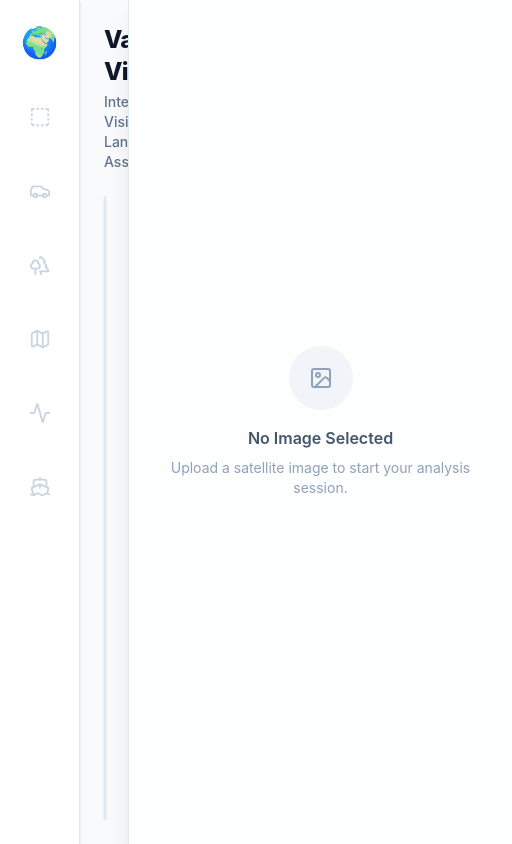
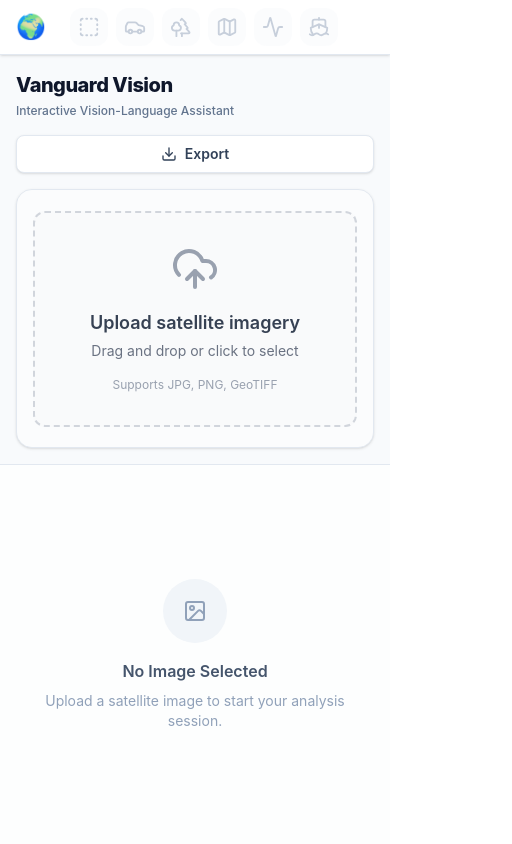
Before and after one commit to Ali7521/Vanguard-Vision, a React (Vite) app in the folder frontend/: page / in a window 390 px wide. Both pictures are taken after a click on the button "Launch App". Shown: the whole page, 512 px wide, since content can reach past the window. Built offline with nearby package versions, Linux system fonts and the light colour scheme.

Commit message:
Fix complete layout responsiveness for mobile devices

```diff
--- a/frontend/src/App.tsx
+++ b/frontend/src/App.tsx
@@ -170,33 +170,33 @@ function App() {
   };
 
   return (
-    <div className="flex h-screen bg-slate-50 font-sans text-slate-800">
+    <div className="flex flex-col lg:flex-row h-screen bg-slate-50 font-sans text-slate-800 overflow-hidden">
       {/* Sidebar Toolbar */}
-      <div className="w-20 h-full bg-white border-r border-slate-200 flex flex-col items-center py-6 z-20 shadow-sm shrink-0">
-        <div className="text-3xl mb-8">🌍</div>
+      <div className="w-full lg:w-20 h-auto lg:h-full bg-white border-b lg:border-b-0 lg:border-r border-slate-200 flex flex-row lg:flex-col items-center py-2 lg:py-6 px-4 lg:px-0 z-20 shadow-sm shrink-0 overflow-x-auto">
+        <div className="text-2xl lg:text-3xl mr-4 lg:mr-0 lg:mb-8 shrink-0">🌍</div>
         <AnalysisToolbar onAction={handleToolbarAction} disabled={!imageId || isAnalyzing} />
       </div>
 
       {/* Main Content */}
-      <div className="flex-1 h-full p-6 flex flex-col min-w-0">
-        <div className="flex justify-between items-center mb-6">
+      <div className="flex-1 h-1/2 lg:h-full p-4 lg:p-6 flex flex-col min-w-0">
+        <div className="flex flex-col md:flex-row justify-between items-start md:items-center gap-4 md:gap-0 mb-4 lg:mb-6 shrink-0">
           <div>
-            <h1 className="text-2xl font-extrabold text-slate-900 tracking-tight">Vanguard Vision</h1>
-            <p className="text-sm text-slate-500 font-medium mt-1">Interactive Vision-Language Assistant</p>
+            <h1 className="text-xl md:text-2xl font-extrabold text-slate-900 tracking-tight">Vanguard Vision</h1>
+            <p className="text-xs md:text-sm text-slate-500 font-medium mt-1">Interactive Vision-Language Assistant</p>
           </div>
 
-          <div className="flex gap-3">
+          <div className="flex flex-wrap gap-2 md:gap-3 w-full md:w-auto">
             {imageUrl && (
-              <div className="flex bg-slate-100 p-1 rounded-lg border border-slate-200">
+              <div className="flex bg-slate-100 p-1 rounded-lg border border-slate-200 w-full md:w-auto">
                 <button
                   onClick={() => setViewMode('image')}
-                  className={`flex items-center gap-2 px-4 py-1.5 rounded-md text-sm font-semibold transition-colors ${viewMode === 'image' ? 'bg-white shadow-sm text-blue-600' : 'text-slate-500 hover:text-slate-700'}`}
+                  className={`flex-1 flex items-center justify-center gap-2 px-4 py-1.5 rounded-md text-sm font-semibold transition-colors ${viewMode === 'image' ? 'bg-white shadow-sm text-blue-600' : 'text-slate-500 hover:text-slate-700'}`}
                 >
                   <ImageIcon size={16} /> Image
                 </button>
                 <button
                   onClick={() => setViewMode('map')}
-                  className={`flex items-center gap-2 px-4 py-1.5 rounded-md text-sm font-semibold transition-colors ${viewMode === 'map' ? 'bg-white shadow-sm text-blue-600' : 'text-slate-500 hover:text-slate-700'}`}
+                  className={`flex-1 flex items-center justify-center gap-2 px-4 py-1.5 rounded-md text-sm font-semibold transition-colors ${viewMode === 'map' ? 'bg-white shadow-sm text-blue-600' : 'text-slate-500 hover:text-slate-700'}`}
                 >
                   <MapIcon size={16} /> Map
                 </button>
@@ -204,16 +204,16 @@ function App() {
             )}
             <button
               onClick={handleExport}
-              className="flex items-center gap-2 px-4 py-2 bg-white border border-slate-200 text-slate-700 rounded-lg text-sm font-semibold shadow-sm hover:bg-slate-50 transition-colors"
+              className="flex-1 md:flex-none flex items-center justify-center gap-2 px-4 py-2 bg-white border border-slate-200 text-slate-700 rounded-lg text-sm font-semibold shadow-sm hover:bg-slate-50 transition-colors"
             >
               <Download size={16} /> Export
             </button>
           </div>
         </div>
 
-        <div className="flex-1 bg-white rounded-2xl shadow-sm border border-slate-200 overflow-hidden flex flex-col relative z-0">
+        <div className="flex-1 bg-white rounded-2xl shadow-sm border border-slate-200 overflow-hidden flex flex-col relative z-0 min-h-0">
           {!imageUrl ? (
-            <div className="flex-1 flex items-center justify-center bg-slate-50/50">
+            <div className="flex-1 flex items-center justify-center bg-slate-50/50 p-4">
                <ImageUploader onUpload={handleImageUploaded} />
             </div>
           ) : viewMode === 'image' ? (
@@ -225,7 +225,7 @@ function App() {
       </div>
 
       {/* Chat Panel */}
-      <div className="w-96 shrink-0 h-full border-l border-slate-200 bg-white shadow-xl z-10 flex flex-col">
+      <div className="w-full lg:w-96 shrink-0 h-[45vh] lg:h-full border-t lg:border-t-0 lg:border-l border-slate-200 bg-white shadow-xl z-10 flex flex-col">
         {imageUrl ? (
           <ChatPanel messages={messages} onSendMessage={handleSendMessage} isAnalyzing={isAnalyzing} />
         ) : (
--- a/frontend/src/components/AnalysisToolbar.tsx
+++ b/frontend/src/components/AnalysisToolbar.tsx
@@ -44,26 +44,21 @@ export default function AnalysisToolbar({ onAction, disabled }: Props) {
   ];
 
   return (
-    <div className="flex flex-col gap-6 w-full items-center">
+    <div className="flex flex-row lg:flex-col gap-2 lg:gap-4 w-full px-2 lg:px-0">
       {tools.map(tool => (
-        <div key={tool.label} className="relative group flex justify-center w-full">
-          <button
-            disabled={disabled}
-            onClick={() => onAction(tool.id, tool.target)}
-            className={`p-3.5 rounded-2xl transition-all flex items-center justify-center
-              ${disabled
-                ? 'text-slate-300 cursor-not-allowed bg-transparent'
-                : 'text-slate-500 hover:text-blue-600 hover:bg-blue-50 active:scale-95 hover:shadow-sm'
-              }`}
-          >
-            {tool.icon}
-          </button>
-
-          {/* Tooltip */}
-          <div className="absolute left-[70px] top-1/2 -translate-y-1/2 px-3 py-1.5 bg-slate-800 text-white text-xs font-semibold rounded-lg shadow-lg opacity-0 group-hover:opacity-100 pointer-events-none transition-all duration-200 translate-x-2 group-hover:translate-x-0 whitespace-nowrap z-50">
-            {tool.label}
-          </div>
-        </div>
+        <button
+          key={tool.label}
+          onClick={() => onAction(tool.id, tool.target)}
+          disabled={disabled}
+          title={tool.label}
+          className={`
+            p-2 lg:p-3 rounded-xl flex items-center justify-center shrink-0
+            ${disabled ? 'opacity-50 cursor-not-allowed bg-slate-50 text-slate-400' : 'hover:bg-blue-50 text-slate-600 hover:text-blue-600 hover:shadow-sm'}
+            transition-all duration-200
+          `}
+        >
+          {tool.icon}
+        </button>
       ))}
     </div>
   );
```
